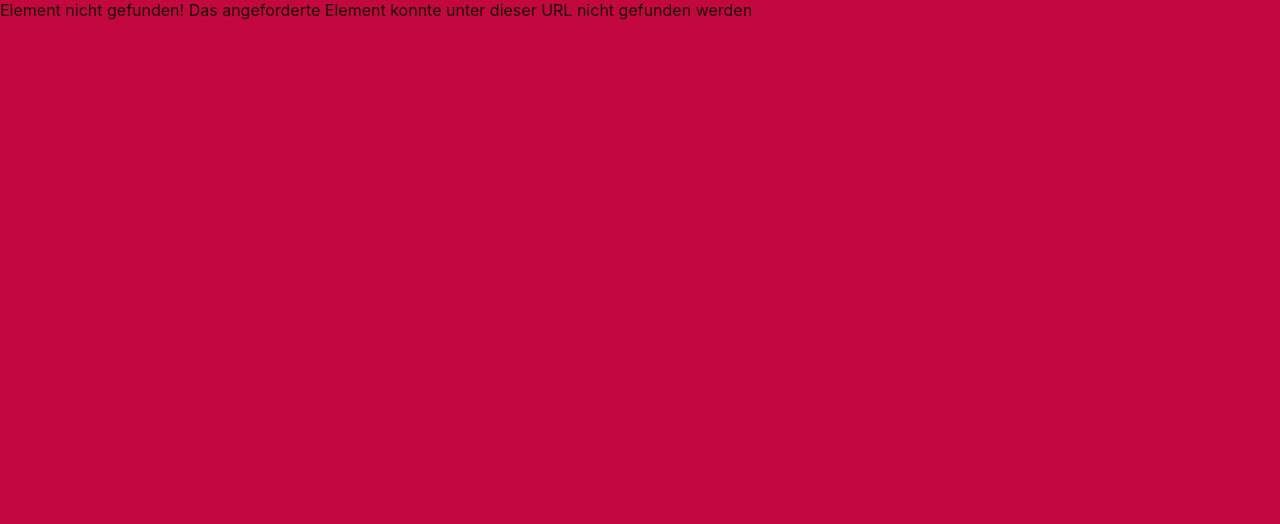
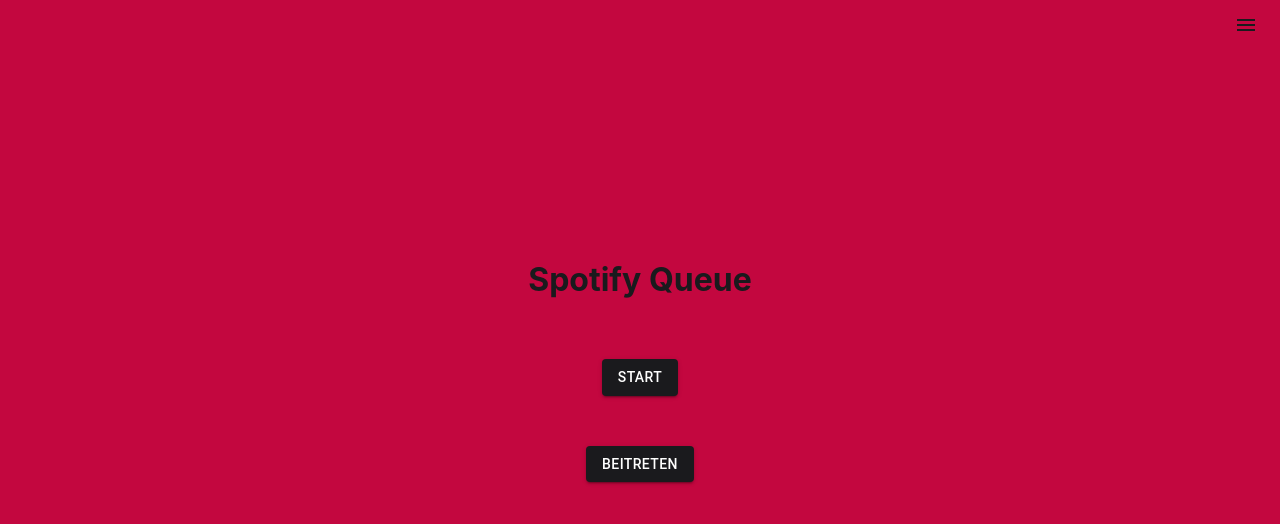
Before and after one commit to SpotifyVotingQueue/svq-frontend, a React (Create React App) app: page /home in a window 1280 px wide. Shown: the top 524 px of the page. Built offline with nearby package versions, Linux system fonts and the light colour scheme.

Commit message:
SVQ-21 SVQ-48 SVQ-19 Home + Routing and Menu

```diff
--- a/public/index.html
+++ b/public/index.html
@@ -24,20 +24,10 @@
       work correctly both with client-side routing and a non-root public URL.
       Learn how to configure a non-root public URL by running `npm run build`.
     -->
-    <title>React App</title>
+    <title>Spotify Queue</title>
   </head>
   <body>
     <noscript>You need to enable JavaScript to run this app.</noscript>
     <div id="root"></div>
-    <!--
-      This HTML file is a template.
-      If you open it directly in the browser, you will see an empty page.
-
-      You can add webfonts, meta tags, or analytics to this file.
-      The build step will place the bundled scripts into the <body> tag.
-
-      To begin the development, run `npm start` or `yarn start`.
-      To create a production bundle, use `npm run build` or `yarn build`.
-    -->
   </body>
 </html>
--- a/src/SVQRouter.tsx
+++ b/src/SVQRouter.tsx
@@ -2,6 +2,7 @@
 import React from 'react';
 import { createBrowserRouter, RouterProvider } from 'react-router-dom';
 import Home from './components/home/Home';
+import Menu from './components/navigation/Menu';
 import ErrorPage from './ErrorPage';
 
 export default function SVQRouter() {
@@ -11,17 +12,18 @@
     const router = createBrowserRouter([
         {
             path: "/",
-            element: <Home />,
-            errorElement: <ErrorPage message="Das angeforderte Element konnte unter dieser URL nicht gefunden werden" title="Element nicht gefunden!" />
+            element: <Menu />,
+            errorElement: <ErrorPage message="Das angeforderte Element konnte unter dieser URL nicht gefunden werden" title="Element nicht gefunden!" />,
+            children: [
+                {
+                    path: 'home',
+                    element: <Home />
+                }
+            ]
         }
     ]);
 
     return <>
-        <Paper sx={{minWidth: '100vw', minHeight: '100vh', backgroundColor: theme.baseColors.primary, borderRadius: '0px', display: 'flex'}}>
-            <div>
-                {/* nav could go here */}
-            </div>
-            <RouterProvider router={router} />
-        </Paper>
+        <RouterProvider router={router} />
     </>;
 }
--- /dev/null
+++ b/src/components/navigation/Menu.tsx
@@ -0,0 +1,115 @@
+import { Box, Divider, IconButton, List, ListItem, ListItemButton, ListItemText, Paper, SwipeableDrawer } from '@mui/material';
+import { useTheme } from '@mui/material/styles';
+import MenuIcon from '@mui/icons-material/Menu';
+import React, { useEffect, useState } from 'react';
+import { Outlet, useNavigate } from 'react-router-dom';
+
+interface MenuItem {
+    name: string;
+    path: string;
+}
+
+export default function Menu() {
+    const theme = useTheme();
+    let navigate = useNavigate();
+
+    const [isMenuOpen, setIsMenuOpen] = useState(false);
+
+    const [menuList, setMenuList] = useState<MenuItem[]>([
+        {
+            name: 'Startseite',
+            path: '/home'
+        },
+        {
+            name: 'Information',
+            path: '/info'
+        },
+        {
+            name: 'Impressum',
+            path: '/impressum'
+        }
+    ]);
+
+    const isIOS: boolean = false; //TODO implement provider
+
+    useEffect(() => {
+        navigate('/home');
+    }, []);
+
+    useEffect(() => {
+        const setLogoutOption = async () => {
+            //TODO: implement user provider
+            if (false /*user.isLoggedIn*/) {
+                setMenuList([
+                    ...menuList,
+                    {
+                        name: 'Logout',
+                        path: '/logout'
+                    }
+                ]);
+            }
+        };
+        setLogoutOption();
+    }, [isMenuOpen])
+
+    function navigateMenu(item: MenuItem): void {
+        navigate(item.path);
+        setIsMenuOpen(false);
+    }
+
+    return <>
+        <Paper sx={{minWidth: '100vw', minHeight: '100vh', backgroundColor: theme.baseColors.primary, borderRadius: '0px', display: 'block'}}>
+            <div style={{minWidth: '100vw', height: '5vh', display: 'flex'}}>
+                <IconButton
+                    size='large'
+                    color='secondary'
+                    aria-label='Menu'
+                    sx={{ marginLeft: 'auto', marginRight: '10px', marginTop: '10px' }}
+                    onClick={() => setIsMenuOpen(true)}
+                >
+                    <MenuIcon />
+                </IconButton>
+                <SwipeableDrawer
+                    anchor='right'
+                    open={isMenuOpen}
+                    onClose={() => setIsMenuOpen(false)}
+                    onOpen={() => setIsMenuOpen(true)}
+                    PaperProps={{
+                        sx: {
+                            bgcolor: theme.baseColors.secondary,
+                            color: 'white',
+                            opacity: 0.9
+                        }
+                    }}
+                    disableDiscovery={isIOS}
+                >
+                    <Box
+                        sx={{ width: '40vw' }}
+                        role='presentation'
+                        onClick={() => setIsMenuOpen(false)}
+                        onKeyDown={() => setIsMenuOpen(false)}
+                    >
+                        <List>
+                            {menuList.map((item, index) => (
+                                <>
+                                    {index !== 0 &&
+                                        <Divider />}
+                                    <ListItem key={index} disablePadding>
+                                        <ListItemButton onClick={(event) => navigateMenu(item)}>
+                                            <ListItemText sx={{textAlign: 'center'}}>
+                                                {item.name}
+                                            </ListItemText>
+                                        </ListItemButton>
+                                    </ListItem>
+                                </>
+                            ))}
+                        </List>
+                    </Box>
+                </SwipeableDrawer>
+            </div>
+            <div style={{minWidth: '100vw', height: '95vh', display: 'flex'}}>
+                <Outlet />
+            </div>
+        </Paper>
+    </>;
+}
```
